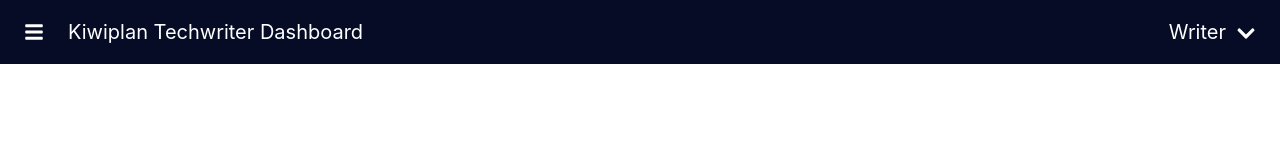
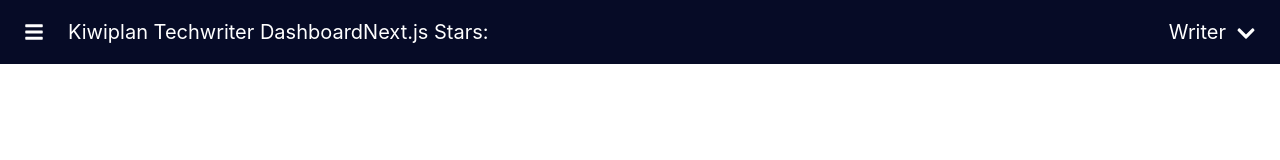
Before and after one commit to SethD94/techwriter_dashboard, a Next.js app: page / in a window 1280 px wide. Shown: the top 160 px of the page. Built offline with nearby package versions, Linux system fonts and the light colour scheme.

Commit message:
Attempting to get getinitialprops to work with basic API example

```diff
--- a/components/Navbar/NavigationBar.js
+++ b/components/Navbar/NavigationBar.js
@@ -3,7 +3,7 @@ import * as FaIcons from "react-icons/fa";
 import * as AiIcons from "react-icons/ai";
 import UserDropdown from '../UserDropdown/UserDropdown';
 import MenuBar from '../MenuBar/Menubar';
-
+import StargazerCount from '../Navbar/TestAPI';
 
 export default function NavigationBar() {
 
@@ -28,7 +28,7 @@ export default function NavigationBar() {
             <nav className={ menuDrawer ? 'navMenu active' : 'navMenu'}>
                 <MenuBar />
             </nav>
-            <div className="Heading">Kiwiplan Techwriter Dashboard</div>
+            <div className="Heading">Kiwiplan Techwriter Dashboard <StargazerCount /></div>
                 <div className="dropdown">
                     <a href="#" className="menuBars"  onClick={showuserDropdown} >
                         Writer
--- /dev/null
+++ b/components/Navbar/TestAPI.js
@@ -0,0 +1,15 @@
+import fetch from 'isomorphic-unfetch';
+
+const StargazerCount = ({ stars }) => (
+    <div>
+        Next.js Stars: { stars }
+    </div>
+)
+
+StargazerCount.getInitialProps = async () => {
+    const res = await fetch ('https://api.github.com/repos/zeit/next.js')
+    const json = await res.json()
+    return { stars: json.stargazers_count, }
+}
+
+export default StargazerCount
--- a/package.json
+++ b/package.json
@@ -11,6 +11,7 @@
   "dependencies": {
     "babel": "^6.23.0",
     "concurrently": "^3.5.1",
+    "isomorphic-unfetch": "^3.1.0",
     "json-server": "^0.16.3",
     "next": "^10.2.0",
     "react": "^17.0.2",
```
Also changed, not shown: 2 other files (tests, documents, lock files or other folders).
